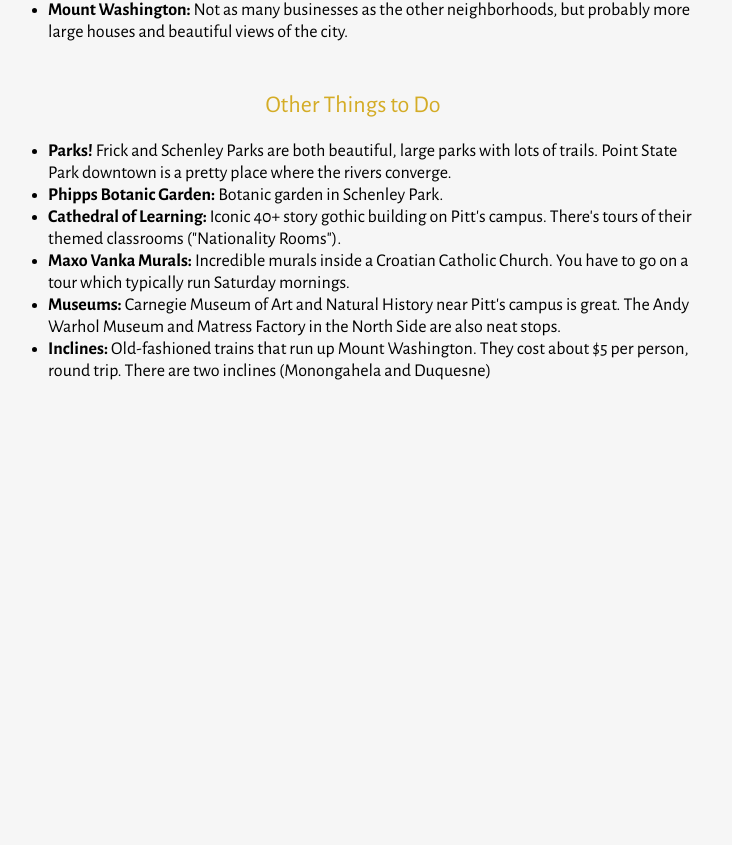
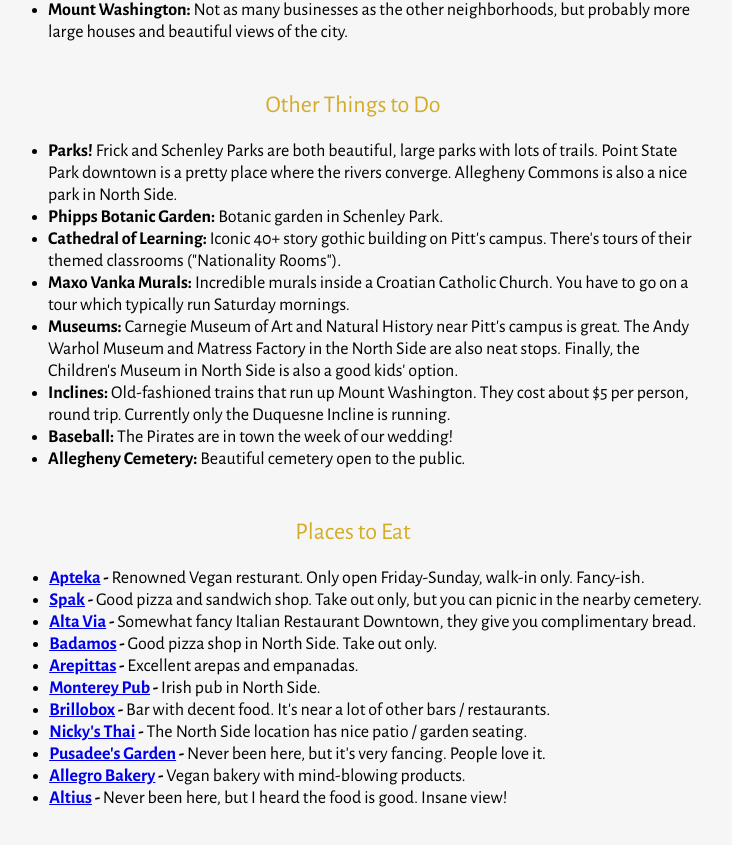
Before and after one commit to johnpmeyer/WeddingWebsite, a React (Create React App) app in the folder weddding_website/: page /where-to-stay in a window 1280 px wide. Shown: the part 1650-2495 px from the top of the page, without its empty margins (287-1019 px from the left). Before the commit the page ends 2051 px from the top, so only its background shows below. Built offline with nearby package versions, Linux system fonts and the light colour scheme.

Commit message:
components

```diff
--- a/weddding_website/src/App.css
+++ b/weddding_website/src/App.css
@@ -174,6 +174,15 @@
       padding-top: 20px;
   }
 
+  .supporting-list-final {
+    font-size: clamp(0.75rem, 2.25vw, 1.125rem);
+    padding-left: 2.5em;
+    max-width: 700px;
+    color: black;
+    padding-top: 20px;
+    padding-bottom: 40px;
+}
+
   ul ul, ol ol { /* Targets nested lists */
     margin-left: 1.5rem; /* Indents sub-bullets */
     padding-left: 1rem;  /* Adds spacing between bullet and text */
--- a/weddding_website/src/components/Event_Details.js
+++ b/weddding_website/src/components/Event_Details.js
@@ -16,8 +16,8 @@
                 <div class="agenda-item"><strong>4:30 PM - 5:45 PM: </strong> <span class="event">Cocktail Hour</span></div>
                 <div class="agenda-item"><strong>6:15 PM - 10:00 PM: </strong> <span class="event">Dinner + Dancing</span></div>
 
-              <p><br></br>The ceremony and reception are all taking place at the same property.</p>
-              <p><br></br>Both events will take place outdoors (with an indoor rainplan), so plan shoes, sunscreen etc. based on being outside.</p>
+              <p><br></br>The ceremony and reception are both taking place at the same property.</p>
+              <p><br></br>The ceremony and cocktail hour will take place outdoors (with an indoor rain plan), so please plan accordingly with your choice of shoes, sunscreen etc.</p>
               <p><br></br>The dinner will be buffet style with snacks available throughout the day.</p>
               <p><br></br>More details to come later in 2025.</p>
               </div>
--- a/weddding_website/src/components/Navbar.js
+++ b/weddding_website/src/components/Navbar.js
@@ -32,7 +32,7 @@
       link: "/puzzles-fun"
     },
     {
-      text: "Registry ;)",
+      text: "Registry",
       link: "/registry"
     },
     {
--- a/weddding_website/src/components/Puzzles_Fun.js
+++ b/weddding_website/src/components/Puzzles_Fun.js
@@ -184,6 +184,11 @@
               <source src="/videos/sandal-toe.MOV" type="video/mp4" />
               Your browser does not support the video tag.
             </video>
+            <video width="400" controls>
+              <source src="/videos/berries.MOV" type="video/mp4" />
+              Your browser does not support the video tag.
+            </video>
+            <img src="haircut.jpg" alt=""></img>
           </div>
         </div>
     </div>
--- a/weddding_website/src/components/Registry.js
+++ b/weddding_website/src/components/Registry.js
@@ -12,28 +12,6 @@
                 <h2><br></br>Wedding Registry</h2>
 
                 <p><br></br>We love sentimental gifts from friends. Besides that, we'd much prefer cash or a check as a gift. We'll be putting any money towards our honeymoon (in Greece!) and updating our home. Thank you!</p>
-
-                <h2><br></br>Lindsay's Bridal Shower Registry</h2>
-                <p><br></br>Please contact John Meyer (605-553-6615) if you purchase something from this list, and I can remove it. Thank you!</p>
-                <ul className = 'supporting-list'>
-                  <li><a href = 'https://www.williams-sonoma.com/registry/kpx6xs8lf8/registry-list.html'>Williams Sonoma</a></li>
-                  <li>Perennial plants from your garden!</li>
-                  <li><a href = 'https://lunya.co/products/womens-washable-silk-relaxed-button-up-short-set-immersed-black'>Silk Pajamas</a></li>
-                  <li>Something from the thrift store!</li>
-                  <li>A really nice dust pan</li>
-                  <li><a href = 'https://us.pigletinbed.com/'>Piglet in bed gift card</a></li>
-                  <li><a href = 'https://bakefromscratch.com/product/bake-from-scratch-volume-9/'>Bake from Scratch Cookbook</a></li>
-                  <li>Cookie Sheets</li>
-                  <li><a href = 'https://squareup.com/gift/A3SMN3EXAG358/order'>Tend and Nourish gift card, Lindsay's favorite facial place!</a></li>
-                  <li>Cute butter dish from a local (to you!) ceramicist</li>
-                  <li><a href = 'https://www.diptyqueparis.com/en_us/l/home-fragrances/scented-candles.html'>Diptyque Candles</a></li>
-                  <li><a href = 'https://www.marieveronique.com/collections/all'>Products from Marie Veronique</a></li>
-                    <ul>
-                        <li>Barrier Restore Serum</li>
-                        <li>Balancing Hypotonic</li>
-                        <li>Pure + E.O. Free Oil Cleanser</li>
-                    </ul>
-                </ul>
             </div>
         </div>
       </div>
--- a/weddding_website/src/components/Where_to_Stay.js
+++ b/weddding_website/src/components/Where_to_Stay.js
@@ -26,7 +26,7 @@
                   <li><strong>North Side & Mexican War Streets:</strong> Area of town just north of downtown, also close to the venue. Allegheny Commons is a beautiful park here, and there is also a river walk nearby.</li>
                   <li><strong>Strip District:</strong> Also close to the Venue, lots of international grocery stores, restaurants, and bars.</li>
                   <li><strong>Lawrenceville:</strong> Fairly close to the Venue - lots of bars, shops, and restaurants. It has a younger crowd.</li>
-                  <li><strong>Shadyside:</strong> Upscale neightborhood with beautiful homes. Very walkable.</li>
+                  <li><strong>Shadyside:</strong> Upscale neighborhood with beautiful homes. Very walkable.</li>
                   <li><strong>Squirell Hill:</strong> Walkable neighborhood with lots of businesses. Borders two large parks, Frick and Schenley - which are both fantastic.</li>
                   <li><strong>South Side:</strong> South of the Monongahela River, this is known as a "party" area of town on weekend nights. But there's lots of good restaurants and it's very walkable.</li>
                   <li><strong>Mount Washington:</strong> Not as many businesses as the other neighborhoods, but probably more large houses and beautiful views of the city.</li>
@@ -34,14 +34,30 @@
                 <br></br>
                 <p className='primary-text'><br></br>Other Things to Do</p>
                 <ul className = 'supporting-list'>
-                  <li><strong>Parks!</strong> Frick and Schenley Parks are both beautiful, large parks with lots of trails. Point State Park downtown is a pretty place where the rivers converge.</li>
+                  <li><strong>Parks!</strong> Frick and Schenley Parks are both beautiful, large parks with lots of trails. Point State Park downtown is a pretty place where the rivers converge. Allegheny Commons is also a nice park in North Side.</li>
                   <li><strong>Phipps Botanic Garden:</strong> Botanic garden in Schenley Park.</li>
                   <li><strong>Cathedral of Learning:</strong> Iconic 40+ story gothic building on Pitt's campus. There's tours of their themed classrooms ("Nationality Rooms").</li>
                   <li><strong>Maxo Vanka Murals:</strong> Incredible murals inside a Croatian Catholic Church. You have to go on a tour which typically run Saturday mornings.</li>
-                  <li><strong>Museums:</strong> Carnegie Museum of Art and Natural History near Pitt's campus is great. The Andy Warhol Museum and Matress Factory in the North Side are also neat stops.</li>
-                  <li><strong>Inclines:</strong> Old-fashioned trains that run up Mount Washington. They cost about $5 per person, round trip. There are two inclines (Monongahela and Duquesne)</li>
+                  <li><strong>Museums:</strong> Carnegie Museum of Art and Natural History near Pitt's campus is great. The Andy Warhol Museum and Matress Factory in the North Side are also neat stops. Finally, the Children's Museum in North Side is also a good kids' option.</li>
+                  <li><strong>Inclines:</strong> Old-fashioned trains that run up Mount Washington. They cost about $5 per person, round trip. Currently only the Duquesne Incline is running.</li>
+                  <li><strong>Baseball:</strong> The Pirates are in town the week of our wedding!</li>
+                  <li><strong>Allegheny Cemetery:</strong> Beautiful cemetery open to the public.</li>
                 </ul>
                 <br></br>
+                <p className='primary-text'><br></br>Places to Eat</p>
+                <ul className = 'supporting-list-final'>
+                  <li><strong><a href = 'https://aptekapgh.com/'>Apteka</a> - </strong> Renowned Vegan resturant. Only open Friday-Sunday, walk-in only. Fancy-ish.</li>
+                  <li><strong><a href = 'https://spakbrothers.com/'>Spak</a> - </strong> Good pizza and sandwich shop. Take out only, but you can picnic in the nearby cemetery.</li>
+                  <li><strong><a href = 'https://www.altaviapgh.com/market-square'>Alta Via</a> - </strong> Somewhat fancy Italian Restaurant Downtown, they give you complimentary bread.</li>
+                  <li><strong><a href = 'https://www.badamospizza.com/'>Badamos</a> - </strong> Good pizza shop in North Side. Take out only.</li>
+                  <li><strong><a href = 'https://www.arepittas.com/'>Arepittas</a> - </strong> Excellent arepas and empanadas.</li>
+                  <li><strong><a href = 'https://www.themontereypub.com/'>Monterey Pub</a> - </strong> Irish pub in North Side.</li>
+                  <li><strong><a href = 'https://www.brilloboxpgh.com/'>Brillobox</a> - </strong> Bar with decent food. It's near a lot of other bars / restaurants.</li>
+                  <li><strong><a href = 'https://nickysthaikitchen.com/'>Nicky's Thai</a> - </strong> The North Side location has nice patio / garden seating.</li>
+                  <li><strong><a href = 'https://pusadeesgarden.com/info/'>Pusadee's Garden</a> - </strong> Never been here, but it's very fancing. People love it.</li>
+                  <li><strong><a href = 'https://www.allegropgh.com/'>Allegro Bakery</a> - </strong> Vegan bakery with mind-blowing products.</li>
+                  <li><strong><a href = 'https://altiuspgh.com/'>Altius</a> - </strong> Never been here, but I heard the food is good. Insane view!</li>
+                </ul>
             </div>
         </div>
       </div>
```
